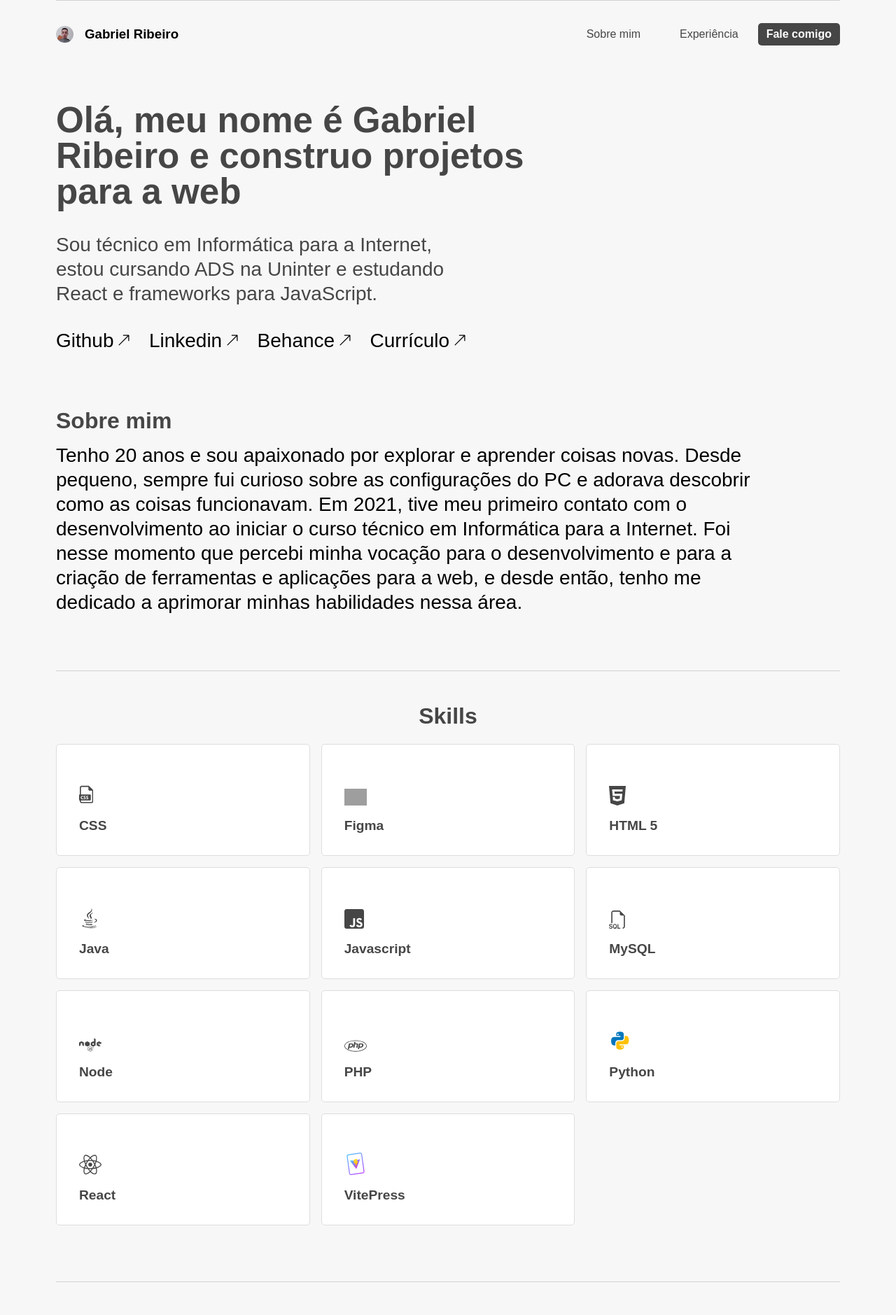
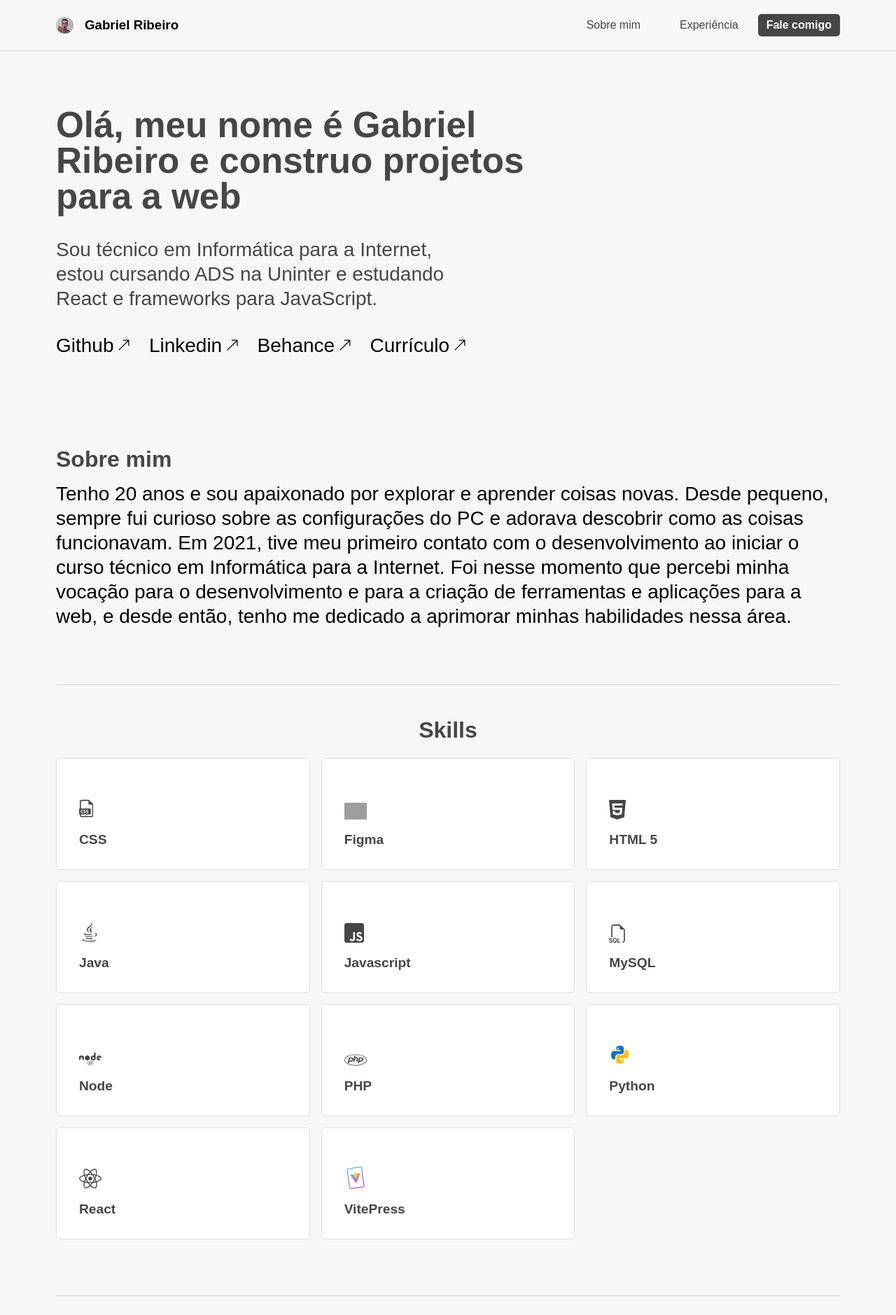
Before and after one commit to gabriersdev/portfolio-br, a PHP site: page / in a window 1280 px wide. Shown: the top 1879 px of the page at 70% size. Run offline with PHP 8.4, Linux system fonts and the light colour scheme; grey boxes are pictures that could not be loaded.

Commit message:
refactor: Atualizar estilos de CSS
- Atualizar estilos de CSS em variaveis.css, menu.css, about.css, academic.css e title.css
- Corrigir formatação e indentação de código
- Ajustar margens, cores e tamanhos de fonte
- Remover código não utilizado

```diff
--- a/assets/css/about.css
+++ b/assets/css/about.css
@@ -1,35 +1,36 @@
 /*Sessão About*/
-section.about{
-  margin: 3rem var(--margin-x-sections);
+section.about {
+  margin: 0 var(--margin-x-sections);
+  padding-block-start: 6rem;
   border: unset;
 }
 
-.about__title{
+.about__title {
   font-size: 2rem;
 
   color: var(--cor-de-texto);
 }
 
-.about__paragraph{
+.about__paragraph {
   margin-top: 1rem;
   font-size: var(--tamanho-fonte-texto-destaque);
   line-height: 1.25;
-  width: min(100%, 1000px);
-  text-wrap: balance;
+  /* width: min(100%, 1000px); */
+  /* text-wrap: balance; */
 }
 
-.about img{
+.about img {
   margin-top: 1rem;
 }
 
 @media screen and (max-width: 767px) {
-  section.about{
+  section.about {
     margin: 3rem 2rem;
   }
 }
 
-@media screen and (min-width: 767px) and (max-width: 1000px){
-  section.about{
+@media screen and (min-width: 767px) and (max-width: 1000px) {
+  section.about {
     margin: 3rem;
   }
 }
--- a/assets/css/experience.css
+++ b/assets/css/experience.css
@@ -1,9 +1,10 @@
 /* Experiência*/
-section.experience{
-  padding: 3rem var(--margin-x-sections);
+section.experience {
+  padding: 0 var(--margin-x-sections);
+  padding-block-start: 6rem;
 }
 
-.experience__section__title{
+.experience__section__title {
   margin-bottom: 1.5rem;
   text-align: center;
   font-size: 2rem;
@@ -11,7 +12,7 @@
   color: var(--cor-de-texto);
 }
 
-.experiencie__box{
+.experiencie__box {
   display: flex;
   align-items: center;
   justify-content: space-between;
@@ -19,7 +20,7 @@
   padding: 3rem 0;
 }
 
-.experience__midia{
+.experience__midia {
   display: block;
   width: min(100%, 600px);
   height: min(100%, 400px);
@@ -29,25 +30,25 @@
   border: 1px solid rgba(0, 0, 0, 0.25) !important;
 }
 
-.experiencie__box:nth-child(odd) .experience__midia{
+.experiencie__box:nth-child(odd) .experience__midia {
   order: 1;
 }
 
-.experiencie__box:nth-child(odd) .experience__info{
+.experiencie__box:nth-child(odd) .experience__info {
   margin-left: 0;
   margin-right: 1rem;
 }
 
-.experience__info{
+.experience__info {
   width: 50%;
   margin-left: 1rem;
 }
 
-.experience__title{
+.experience__title {
   margin: 0.75rem 0;
 }
 
-.experience__text{
+.experience__text {
   font-weight: 400;
   font-size: var(--tamanho-fonte-texto-normal);
   margin-bottom: 0.75rem;
@@ -55,32 +56,32 @@
 }
 
 .experience__title,
-.experience__text{
+.experience__text {
   margin-left: 0.75rem;
   text-wrap: balance;
   width: min(100%, 700px);
 }
 
-.experience__description{
+.experience__description {
   margin-top: 1rem;
 }
 
 .experiencia__botao--repo,
-.experiencia__botao--demo{
+.experiencia__botao--demo {
   cursor: pointer;
   transition: 0.3s;
   font-size: var(--tamanho-fonte-texto-normal);
   border-radius: 5px
 }
 
-.experiencia__botao--repo{
+.experiencia__botao--repo {
   border: 1px solid transparent;
   background-color: transparent;
   color: var(--cor-de-texto-botao-1);
   margin-right: 0.25rem;
 }
 
-.experiencia__botao--demo{
+.experiencia__botao--demo {
   border: 1px solid transparent;
   background-color: inherit;
   color: var(--cor-de-texto-botao-2);
@@ -90,18 +91,18 @@
 
 .experiencia__botao--repo:hover,
 .experiencia__botao--repo:focus,
-.experiencia__botao--repo:active{
+.experiencia__botao--repo:active {
   background-color: var(--azul-marinho);
 }
 
 .experiencia__botao--demo:hover,
 .experiencia__botao--demo:focus,
-.experiencia__botao--demo:active{
+.experiencia__botao--demo:active {
   background-color: var(--azul);
 }
 
 .experiencia__botao--repo,
-.experiencia__botao--demo{
+.experiencia__botao--demo {
   padding: 0.5rem 0.75rem;
 }
 
@@ -110,16 +111,16 @@
 .experiencia__botao--repo:active,
 .experiencia__botao--demo:hover,
 .experiencia__botao--demo:focus,
-.experiencia__botao--demo:active{
+.experiencia__botao--demo:active {
   color: #FFF;
 }
 
 @media screen and (max-width: 767px) {
-  section.experience{
+  section.experience {
     padding: 3rem 2rem;
   }
 
-  .experiencie__box{
+  .experiencie__box {
     flex-direction: column;
   }
 
@@ -127,15 +128,15 @@
     margin-right: 0rem;
   }
 
-  .experience__midia{
+  .experience__midia {
     width: 100%;
   }
 
-  .experiencie__box:nth-child(odd) .experience__midia{
+  .experiencie__box:nth-child(odd) .experience__midia {
     order: initial;
   }
 
-  .experience__info{
+  .experience__info {
     margin-top: 1rem;
     width: 100%;
     margin-right: 0;
@@ -144,33 +145,35 @@
 
   .experience__title,
   .experience__text,
-  .experience__description{
+  .experience__description {
     margin-left: 0;
   }
 
-  .experience__description button{
+  .experience__description button {
     padding-left: 0;
     padding-right: 0;
     transition: ease-in-out 0.3s padding;
 
-    &.experiencia__botao--demo{
+    &.experiencia__botao--demo {
       margin-left: 0.35rem;
     }
 
-    &:hover, &:focus, &:active{
+    &:hover,
+    &:focus,
+    &:active {
       padding-left: 0.75rem;
       padding-right: 0.75rem;
     }
   }
 
-  .experiencia__botao--demo{
+  .experiencia__botao--demo {
     margin-top: 0.25rem;
     margin-left: 0;
   }
 }
 
-@media screen and (min-width: 767px) and (max-width: 1000px){
-  section.experience{
+@media screen and (min-width: 767px) and (max-width: 1000px) {
+  section.experience {
     padding: 3rem;
   }
 }
--- a/assets/css/menu.css
+++ b/assets/css/menu.css
@@ -1,15 +1,17 @@
 /*Sessão Menu*/
-section.menu {
+header.menu {
+  position: sticky;
+  top: 0;
+  z-index: 1;
   display: flex;
   align-items: center;
   justify-content: space-between;
-
-  margin: auto 5rem;
-  padding: 1rem 0;
-  border-bottom: 1px solid rgba(255, 255, 255, 0.15);
+  background-color: var(--cor-de-fundo);
+  padding: 0.25rem 5rem;
+  border-bottom: 1px solid rgba(0, 0, 0, 0.15);
 }
 
-.menu header {
+.menu .identification-page {
   display: flex;
   align-items: center;
 }
@@ -72,7 +74,7 @@
 
 @media screen and (max-width: 767px) {
   section.menu {
-    margin: auto 2rem;
+    padding: auto 2rem;
   }
 
   .menu__list__item__contato a {
@@ -88,7 +90,7 @@
 
 @media screen and (min-width: 767px) and (max-width: 1000px) {
   section.menu {
-    margin: auto 3rem;
+    padding: auto 3rem;
   }
 
   .menu__list__item__contato a {
--- a/assets/css/title.css
+++ b/assets/css/title.css
@@ -1,12 +1,13 @@
 /*Sessão Title*/
-section.title{
-  margin: 3rem var(--margin-x-sections);
+section.title {
+  margin: 0 var(--margin-x-sections);
+  padding-block-start: 5rem;
   border: unset;
   display: flex;
   font-size: var(--tamanho-fonte-texto-destaque);
 }
 
-.title__div{
+.title__div {
   display: flex;
   align-items: center;
   justify-content: space-between;
@@ -15,7 +16,7 @@
   flex-wrap: wrap;
 }
 
-.title__profile{
+.title__profile {
   order: 1;
 
   display: block;
@@ -23,25 +24,24 @@
   background-position: top;
   background-size: cover;
 
-  width: 25rem;
+  width: 22.5rem;
+  object-fit: contain;
   aspect-ratio: 1/1;
   border-radius: 50%;
-
-
   height: 100%;
 }
 
-.title__container{
+.title__container {
   color: var(--cor-de-texto);
   margin-right: 1rem;
 }
 
-.title__bio{
+.title__bio {
   font-size: 3.2rem;
   margin-bottom: 1rem;
 }
 
-.title__subsection{
+.title__subsection {
   margin-top: 2rem;
   font-size: inherit;
   font-weight: 400;
@@ -49,7 +49,7 @@
   text-wrap: balance;
 }
 
-.title__network{
+.title__network {
   display: flex;
   font-size: inherit;
   margin-left: 0;
@@ -60,11 +60,11 @@
 
 .title__bio,
 .title__subsection,
-.title__network{
+.title__network {
   max-width: 760px;
 }
 
-.title__network__item a{
+.title__network__item a {
   display: block;
   padding: 0.5rem 0;
   margin-right: 1.5rem;
@@ -74,7 +74,7 @@
   outline: none;
 }
 
-.title__network__item__icone{
+.title__network__item__icone {
   display: inline-block;
   width: 1.5rem;
   height: 1.25rem;
@@ -83,36 +83,36 @@
 }
 
 .title__network__item a:hover,
-.title__network__item a:focus{
+.title__network__item a:focus {
   background-color: var(--cor-background-hover-links);
   padding: 0.5rem 0.75rem;
   padding-left: 1rem;
 }
 
 @media screen and (max-width: 1385px) {
-  .title__profile{
+  .title__profile {
     display: none;
   }
 }
 
 @media screen and (max-width: 767px) {
-  section.title{
+  section.title {
     margin: auto 2rem;
   }
 
-  .title__div{
+  .title__div {
     flex-direction: column;
   }
 
-  .title__profile{
+  .title__profile {
     display: none;
   }
 
-  .title__container{
+  .title__container {
     margin-top: 2rem;
   }
 
-  .title__network__item a{
+  .title__network__item a {
     margin-right: 1rem;
     background-color: var(--cor-background-hover-links);
     padding: 0.5rem 0.75rem;
@@ -123,8 +123,8 @@
   }
 }
 
-@media screen and (min-width: 767px) and (max-width: 1000px){
-  section.title{
+@media screen and (min-width: 767px) and (max-width: 1000px) {
+  section.title {
     margin: 2rem 3rem;
   }
 }
--- a/assets/css/variaveis.css
+++ b/assets/css/variaveis.css
@@ -1,4 +1,4 @@
-:root{
+:root {
   --azul: #3083FF;
   --azul-marinho: #273B84;
 
@@ -42,7 +42,7 @@
 }
 
 @media screen and (max-width: 1500px) {
-  :root{
+  :root {
     --margin-x-sections: 5rem;
   }
 }
--- a/assets/js/script.js
+++ b/assets/js/script.js
@@ -209,6 +209,17 @@
     ajustarPeriodoProgramando();
     ajustarIdade();
     controlarModal();
-  })
+
+    // Scroll to Top
+    document.querySelectorAll('[data-ref="#topo"]').forEach(e => {
+      e.addEventListener('click', (evento) => {
+        evento.preventDefault();
+        window.scrollTo({
+          top: 0,
+          behavior: 'smooth'
+        });
+      });
+    });
+  });
 
 })();
--- a/index.html
+++ b/index.html
@@ -45,12 +45,11 @@
 
   <body>
     <!-- Sessão de Menu  -->
-    <div class="all">
-      <section class="menu" id="topo">
-        <header>
+    <header class="menu" id="topo">
+      <a class="identification-page" data-ref="#topo">
         <img class="menu__image" src="assets/img/profile.png">
         <h3 class="menu__title">Gabriel Ribeiro</h3>
-        </header>
+      </a>
       <nav>
         <ul class="menu__list">
           <li class="menu__list__item"><a href="#about">Sobre mim</a></li>
@@ -58,12 +57,14 @@
           <li class="menu__list__item__contato"><a href="mailto:devgabrielribeiro@gmail.com">Fale comigo</a></li>
         </ul>
       </nav>
-      </section>
+    </header>
+
+    <main class="all">
 
       <!-- Sessão de Header/Title/Hero -->
       <section class="title">
         <div class="title__div">
-          <div class="title__profile" id="about"></div>
+          <div class="title__profile"></div>
           <div class="title__container">
             <h2 class="title__bio">Olá, meu nome é Gabriel Ribeiro e construo projetos para a web</h2>
             <h3 class="title__subsection">Sou técnico em Informática para a Internet, estou cursando ADS na Uninter e
@@ -83,7 +84,7 @@
       </section>
 
       <!-- Sessão sobre mim -->
-      <section class="about">
+      <section class="about" id="about">
         <div class="about__container">
           <h3 class="about__title">Sobre mim</h3>
           <p class="about__paragraph">
@@ -135,7 +136,7 @@
           </p>
         </div>
       </footer>
-    </div>
+    </main>
 
     <dialog class="modal" data-modal>
       <h3>Atribuição de Direitos Autorais</h3>
```
Also changed, not shown: assets/css/academic.css (+12 -12 lines). Lines whose indentation alone changed are shown as unchanged.
